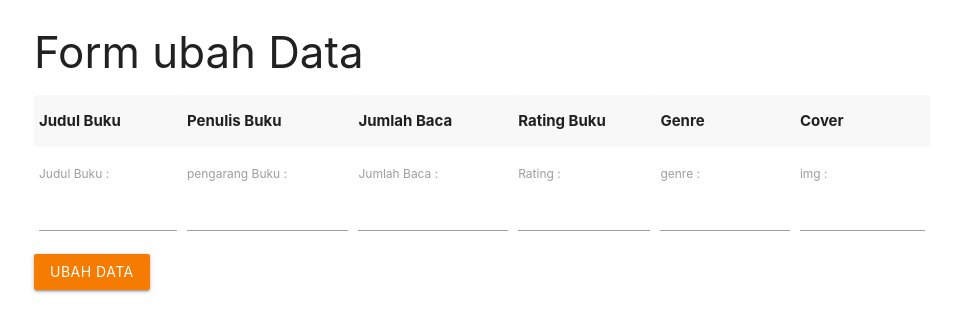
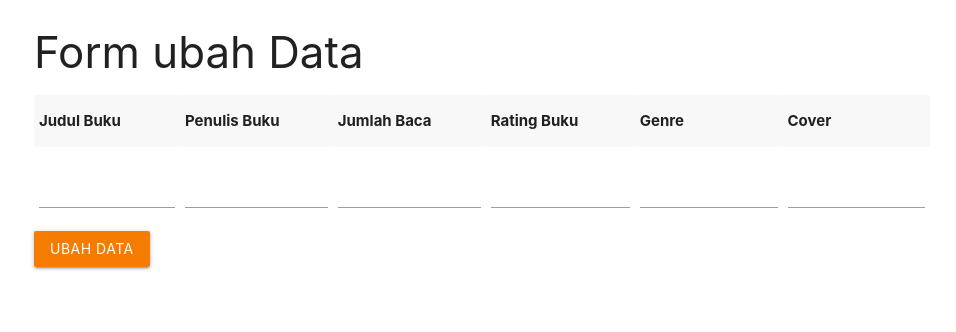
Before and after one commit to EldiAnugrah/prakweb_A_203040031, a PHP site: page /function/ubah.php?id=1 in a window 1280 px wide. Shown: the top 332 px of the page, without its empty margins (158-1114 px from the left). Run offline with PHP 8.4, Linux system fonts and the light colour scheme; data that the repository does not hold is empty; some libraries are stand-ins or nearby versions.

Commit message:
menyelesaikan latihan CRUD(proto 1)

```diff
--- a/pw/function/ubah.php
+++ b/pw/function/ubah.php
@@ -60,41 +60,35 @@ if (isset($_POST['ubah'])) {
       <tr>
         <td>
           <label>
-            Judul Buku :
             <input type="text" name="judul_buku" id="judul_buku" required value="<?= $bk['judul_buku'];?>">
           </label>
         </td>
 
         <td>
           <label>
-          pengarang Buku :
             <input type="text" name="pengarang_buku" id="pengarang_buku" required value="<?= $bk['pengarang_buku'];?>">
           </label>
         </td>
 
         <td>
           <label>
-          Jumlah Baca :
             <input type="text" name="jumlah_baca" id="jumlah_baca" required value="<?= $bk['jumlah_baca'];?>">
           </label>
         </td>
 
         <td>
           <label>
-          Rating :
             <input type="text" name="rating_buku" id="rating_buku" required value="<?= $bk['rating_buku'];?>">
           </label>
         </td>
         <td>
           <label>
-          genre :
             <input type="text" name="genre" id="genre" required value="<?= $bk['genre'];?>">
           </label>
         </td>
 
         <td>
           <label>
-            img :
             <input type="text" name="img" id="img" required value="<?= $bk['img'];?>">
           </label>
         </td>
```
